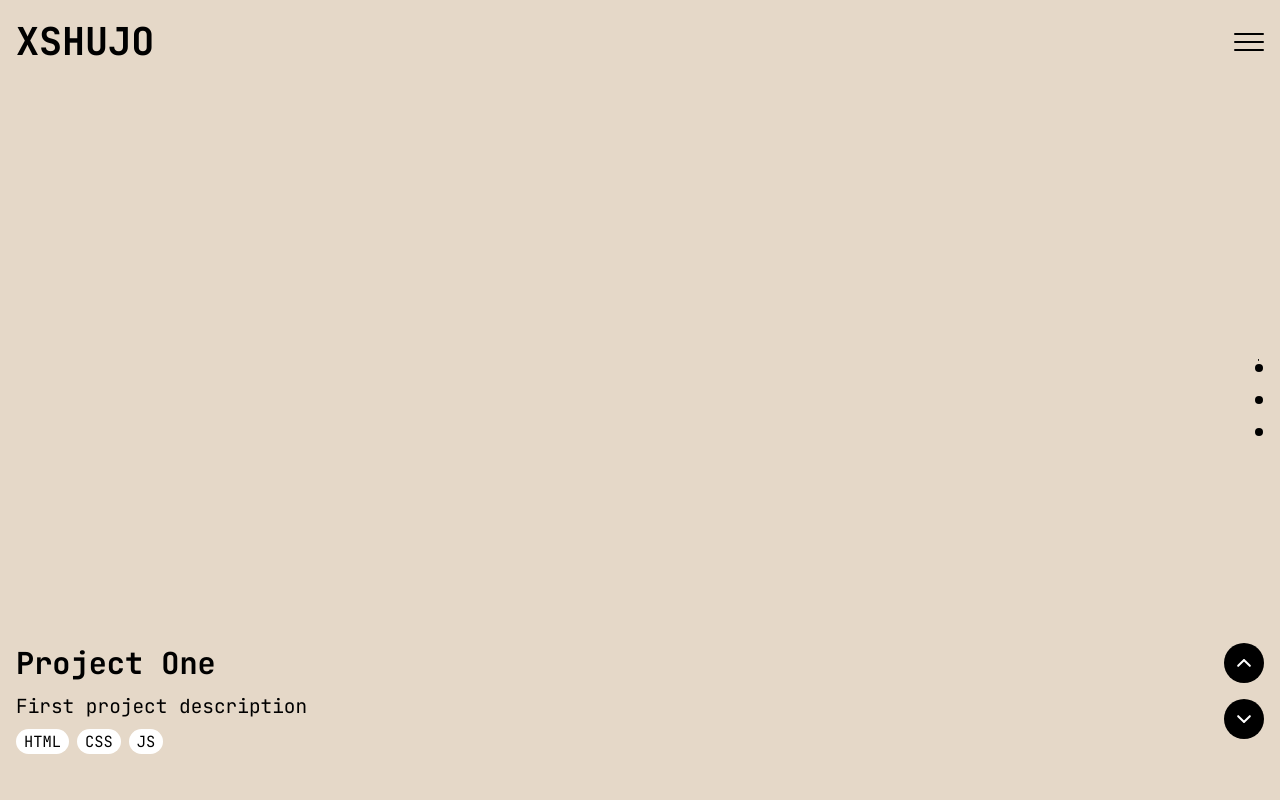
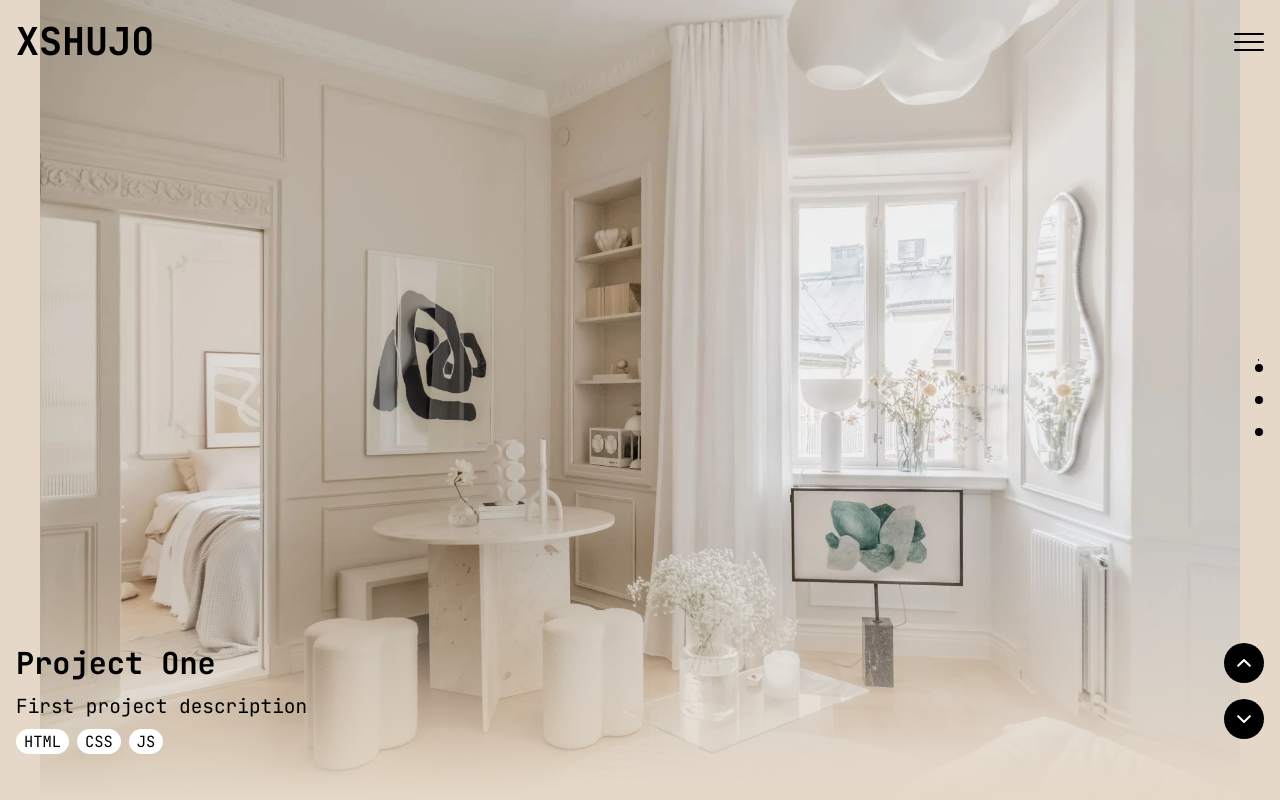
Before and after one commit to xshujo/Portfolio-1, a plain HTML site: page index.html in a window 1280 px wide. Drawn offline with Linux system fonts and the light colour scheme.

Commit message:
Added comments to styles, added img for project image

```diff
--- a/Styles/animations.css
+++ b/Styles/animations.css
@@ -55,7 +55,7 @@
   }
 }
 
-@keyframes fadeSlideIn {
+@keyframes projectInfoSlideIn {
   to {
     opacity: 1;
     transform: translateY(0);
--- a/Styles/style.css
+++ b/Styles/style.css
@@ -13,6 +13,7 @@ body {
   align-items: center;
 }
 
+/**************************************** HEADER ****************************************/
 header {
   width: 100%;
   padding: 16px;
@@ -33,17 +34,18 @@ header div#logo h1 {
   font-weight: 700;
 }
 
+/*** Header - Menu ***/
 header nav#header__menu {
   display: flex;
   flex-direction: column;
   align-items: end;
 }
 
+/* Header - Menu burger button */
 header input {
   display: none;
 }
 
-/* Header menu burger button */
 header label {
   min-height: 48px;
   padding: 15px 0;
@@ -90,7 +92,7 @@ header input:checked+label span:nth-of-type(3) {
   animation: burgerBottom 0.5s ease forwards;
 }
 
-/* Header menu navigation list */
+/* Header - Menu navigation list */
 header ul {
   width: 100%;
   background-color: white;
@@ -122,13 +124,12 @@ header nav#header__menu ul li:active {
   color: white;
 }
 
-/* Main */
+/***************************************** MAIN *****************************************/
 main {
   width: 100%;
   height: 100%;
   overflow: hidden;
   background-color: rgb(239, 224, 204);
-  /* background-image: url("../Images/temp.jpg"); */
   background-size: cover;
   background-position: center;
   background-repeat: no-repeat;
@@ -160,22 +161,27 @@ main::before {
   z-index: -1;
 }
 
-.fade-slide-in {
-  opacity: 0;
-  transform: translateY(20px);
-  animation: fadeSlideIn 0.5s ease forwards;
-}
-
+/* Main - Project background */
 main section#main__project-bg {
   width: 100%;
   height: 100%;
   background-color: rgb(229, 216, 200);
+  display: flex;
+  justify-content: center;
+  align-items: center;
   position: absolute;
   left: 0;
   top: 0;
   z-index: -5;
 }
 
+main section#main__project-bg img {
+  width: 100%;
+  height: 100%;
+  object-fit: contain;
+}
+
+/* Main - Project info */
 main section#main__project-info {
   width: 75%;
   max-width: 300px;
@@ -206,6 +212,13 @@ main section#main__project-info div#project-tags-ctn span {
   border-radius: 24px;
 }
 
+.fade-slide-in {
+  opacity: 0;
+  transform: translateY(20px);
+  animation: projectInfoSlideIn 0.5s ease forwards;
+}
+
+/* Main - Arrow navigation */
 main section#main__nav-arrows {
   height: 125px;
   display: flex;
@@ -271,6 +284,7 @@ main section#main__nav-arrows button span:last-of-type {
   transform: translateX(-2px) rotate(-45deg);
 }
 
+/* Main - Dot navigation */
 main section#main__nav-progress {
   width: 10px;
   position: absolute;
--- a/index.html
+++ b/index.html
@@ -34,7 +34,9 @@
     </nav>
   </header>
   <main>
-    <section id="main__project-bg"></section>
+    <section id="main__project-bg">
+      <img src="Images/project1.webp" alt="Project 1">
+    </section>
     <section id="main__project-info">
       <h2>This is the title</h2>
       <p>Optional description (time, date, tagline)</p>
```
